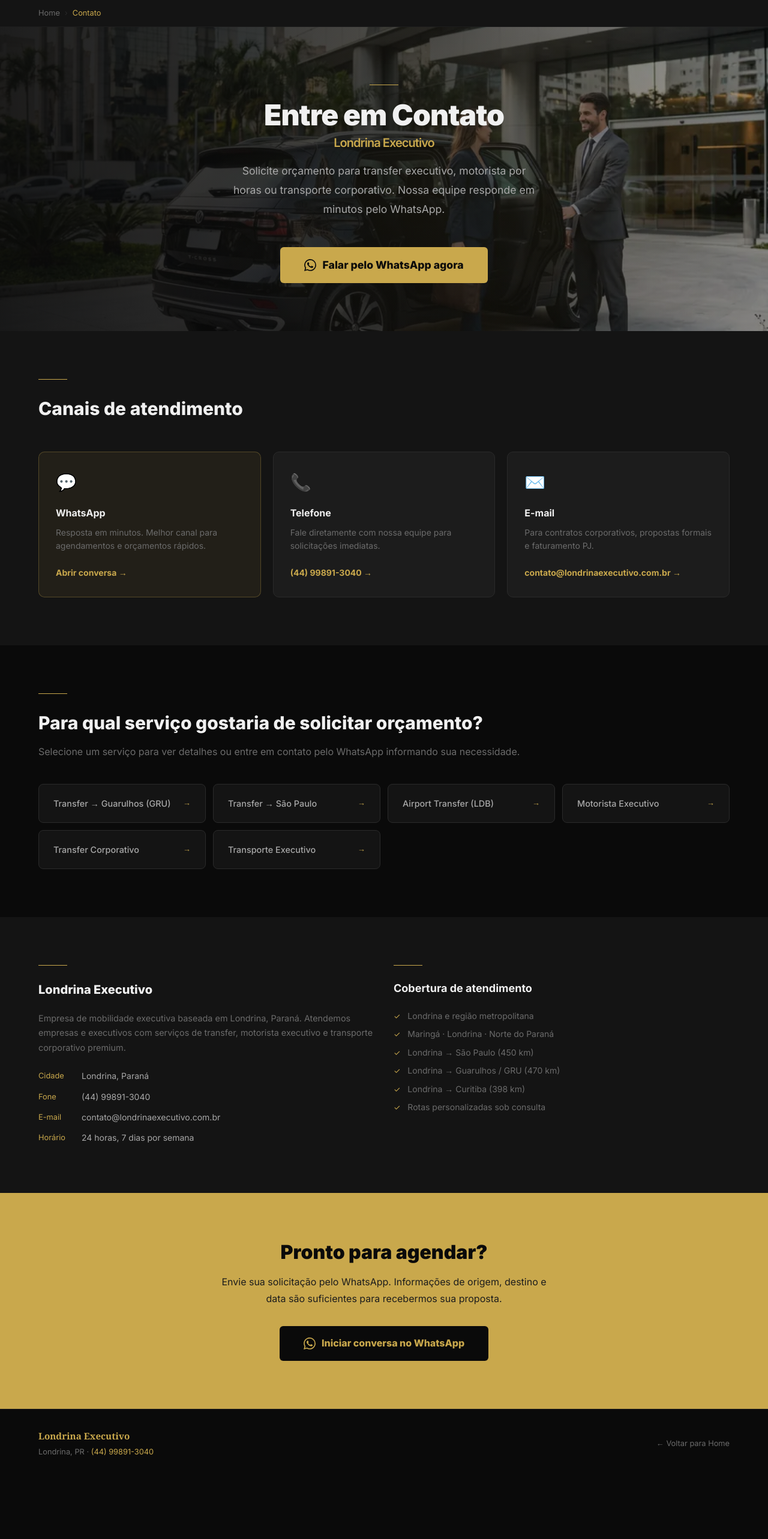
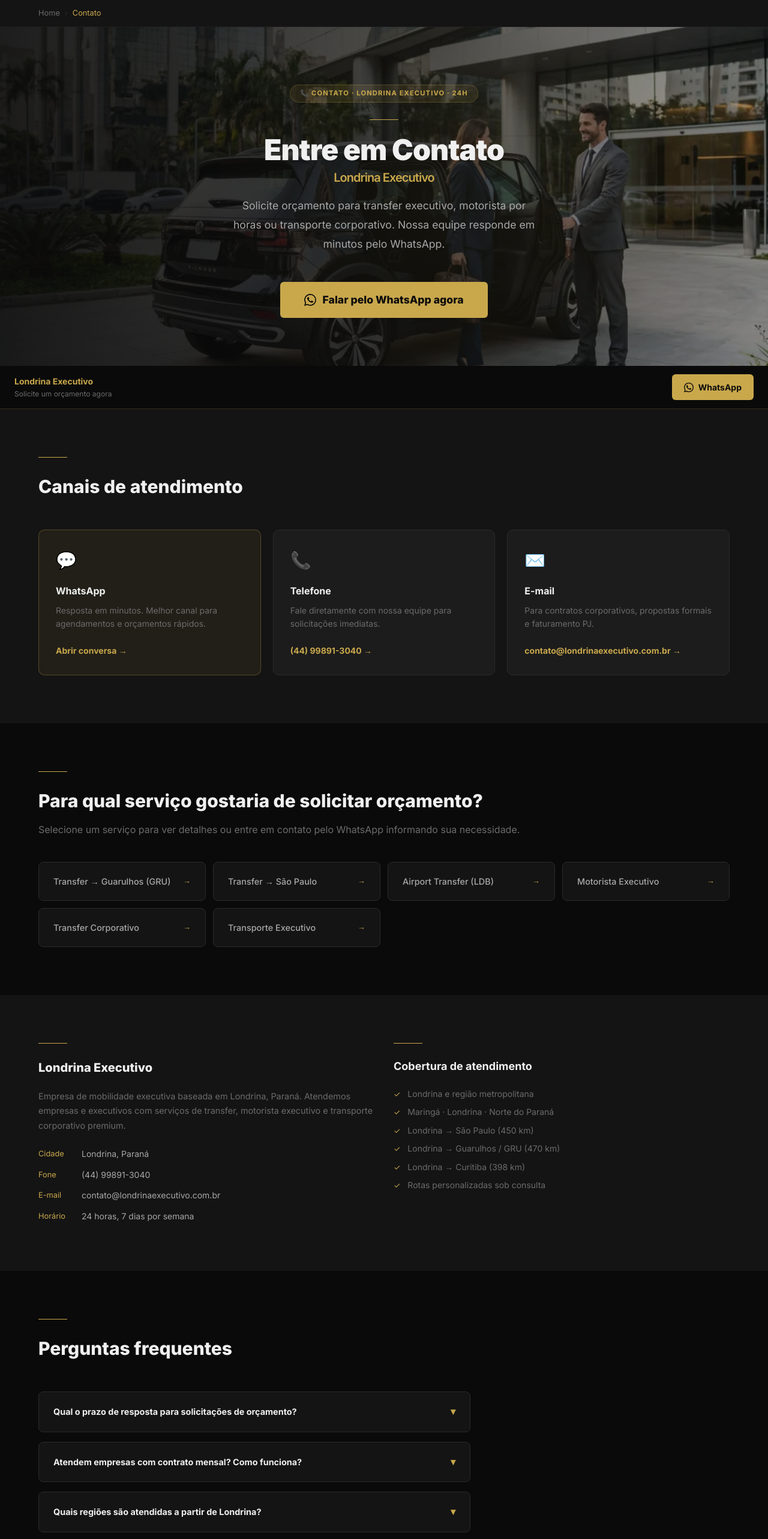
Before and after one commit to williangirotoo-web/londrina-executivo, a Next.js app: page /contato in a window 1280 px wide. Shown: the top 2566 px of the page at 60% size. Before the commit the page ends 2464 px from the top, so only its background shows below. Built offline with nearby package versions, Linux system fonts and the light colour scheme.

Commit message:
feat: lote final conversão — sticky Home, badge+sticky+FAQ+links contato, 6 links HUB

```diff
--- a/app/contato/page.tsx
+++ b/app/contato/page.tsx
@@ -138,6 +138,9 @@ export default function ContatoPage() {
           <div aria-hidden="true" style={{ position: "absolute", inset: 0, zIndex: 1, backgroundImage: "radial-gradient(circle at 70% 50%,rgba(201,168,76,.04) 0%,transparent 60%)" }} />
           <div aria-hidden="true" style={{ position: "absolute", inset: 0, backgroundImage: "radial-gradient(circle at 60% 50%, rgba(201,168,76,0.04) 0%, transparent 60%)" }} />
           <div style={{ maxWidth: "72rem", margin: "0 auto", position: "relative", zIndex: 1, textAlign: "center" }}>
+            <div style={{ display: "inline-flex", alignItems: "center", gap: "8px", background: "rgba(201,168,76,.1)", border: "1px solid rgba(201,168,76,.25)", borderRadius: "999px", padding: "5px 16px", marginBottom: "1.75rem" }}>
+              <span style={{ color: "#C9A84C", fontSize: "0.7rem", fontWeight: 700, letterSpacing: "0.1em", textTransform: "uppercase" }}>📞 Contato · Londrina Executivo · 24h</span>
+            </div>
             <div style={{ width: "48px", height: "1px", background: "#C9A84C", margin: "0 auto 1.5rem" }} />
             <h1 style={{ fontSize: "clamp(2rem, 4.5vw, 3rem)", fontWeight: 900, color: "#F0F0F0", lineHeight: 1.1, letterSpacing: "-0.02em", marginBottom: "1.25rem" }}>
               Entre em Contato
@@ -156,6 +159,19 @@ export default function ContatoPage() {
             </a>
           </div>
         </section>
+
+
+        {/* ════ STICKY BAR ════ */}
+        <div style={{ background: "#0A0A0A", borderBottom: "1px solid rgba(201,168,76,.2)", padding: "0.875rem 1.5rem", display: "flex", flexWrap: "wrap", alignItems: "center", justifyContent: "space-between", gap: "1rem", position: "sticky", top: 0, zIndex: 50 }}>
+          <div>
+            <p style={{ fontWeight: 700, fontSize: "0.875rem", color: "#C9A84C", margin: 0 }}>Londrina Executivo</p>
+            <p style={{ fontSize: "0.75rem", color: "#6B6B6B", margin: 0 }}>Solicite um orçamento agora</p>
+          </div>
+          <a href={waContato} target="_blank" rel="noopener noreferrer"
+            style={{ display: "inline-flex", alignItems: "center", gap: "8px", background: "#C9A84C", color: "#0A0A0A", fontWeight: 700, fontSize: "0.875rem", padding: "0.65rem 1.25rem", borderRadius: "6px", textDecoration: "none", whiteSpace: "nowrap" }}>
+            <WhatsAppIcon color="#0A0A0A" size={16} /> WhatsApp
+          </a>
+        </div>
 
         {/* CANAIS */}
         <section aria-labelledby="canais-heading" style={{ background: "#141414", padding: "5rem 1.5rem" }}>
@@ -254,6 +270,41 @@ export default function ContatoPage() {
           </div>
         </section>
 
+
+        {/* FAQ CONTATO */}
+        <section aria-labelledby="faq-contato-vis-heading" style={{ background: "#0A0A0A", padding: "5rem 1.5rem" }}>
+          <div style={{ maxWidth: "72rem", margin: "0 auto" }}>
+            <div style={{ width: "48px", height: "1px", background: "#C9A84C", marginBottom: "1.5rem" }} />
+            <h2 id="faq-contato-vis-heading" style={{ fontSize: "clamp(1.375rem,2.8vw,1.875rem)", fontWeight: 800, color: "#F0F0F0", marginBottom: "3rem" }}>
+              Perguntas frequentes
+            </h2>
+            <div style={{ maxWidth: "720px", display: "flex", flexDirection: "column", gap: "1rem" }}>
+              {contatoFaqItems.map((f, i) => (
+                <details key={i} style={{ background: "#141414", borderRadius: "8px", border: "1px solid #2A2A2A", overflow: "hidden" }}>
+                  <summary style={{ padding: "1.25rem 1.5rem", fontWeight: 700, fontSize: "0.9rem", color: "#F0F0F0", cursor: "pointer", listStyle: "none", display: "flex", justifyContent: "space-between", alignItems: "center" }}>
+                    {f.question}<span aria-hidden="true" style={{ color: "#C9A84C", fontSize: "1rem", flexShrink: 0, marginLeft: "1rem" }}>▾</span>
+                  </summary>
+                  <div style={{ padding: "0 1.5rem 1.5rem", color: "#A8A8A8", lineHeight: 1.7, fontSize: "0.9rem" }}>{f.answer}</div>
+                </details>
+              ))}
+            </div>
+          </div>
+        </section>
+
+        {/* LINKS INTERNOS */}
+        <section style={{ background: "#141414", padding: "3.5rem 1.5rem", borderTop: "1px solid #1C1C1C" }}>
+          <div style={{ maxWidth: "72rem", margin: "0 auto" }}>
+            <p style={{ color: "#6B6B6B", fontSize: "0.8rem", fontWeight: 600, textTransform: "uppercase", letterSpacing: "0.08em", marginBottom: "1rem" }}>Conheça nossos serviços</p>
+            <div style={{ display: "flex", flexWrap: "wrap", gap: "0.75rem" }}>
+              {servicos.map(l => (
+                <Link key={l.href} href={l.href} style={{ display: "inline-block", background: "#1C1C1C", color: "#A8A8A8", fontSize: "0.8rem", fontWeight: 500, padding: "7px 14px", borderRadius: "6px", border: "1px solid #2A2A2A", textDecoration: "none" }}>
+                  {l.label}
+                </Link>
+              ))}
+            </div>
+          </div>
+        </section>
+
         {/* CTA FINAL */}
         <section style={{ background: "#C9A84C", padding: "5rem 1.5rem", textAlign: "center" }}>
           <div style={{ maxWidth: "560px", margin: "0 auto" }}>
--- a/app/page.tsx
+++ b/app/page.tsx
@@ -283,6 +283,19 @@ export default function HomePage() {
             </div>
           </div>
         </section>
+
+
+        {/* ════ STICKY BAR ════ */}
+        <div style={{ background: "#0A0A0A", borderBottom: "1px solid rgba(201,168,76,.2)", padding: "0.875rem 1.5rem", display: "flex", flexWrap: "wrap", alignItems: "center", justifyContent: "space-between", gap: "1rem", position: "sticky", top: 0, zIndex: 50 }}>
+          <div>
+            <p style={{ fontWeight: 700, fontSize: "0.875rem", color: "#C9A84C", margin: 0 }}>Londrina Executivo</p>
+            <p style={{ fontSize: "0.75rem", color: "#6B6B6B", margin: 0 }}>Transfer · Motorista Executivo · Transporte Corporativo</p>
+          </div>
+          <a href={waHome} target="_blank" rel="noopener noreferrer"
+            style={{ display: "inline-flex", alignItems: "center", gap: "8px", background: "#C9A84C", color: "#0A0A0A", fontWeight: 700, fontSize: "0.875rem", padding: "0.65rem 1.25rem", borderRadius: "6px", textDecoration: "none", whiteSpace: "nowrap" }}>
+            <WaIcon color="#0A0A0A" size={16} /> WhatsApp
+          </a>
+        </div>
 
         {/* ════════ 2. ROTAS ════════ */}
         <section aria-labelledby="rotas-heading" style={{ background: "#0d0d0d", padding: "5rem 1.5rem" }}>
--- a/app/transporte-terrestre-executivo-londrina/page.tsx
+++ b/app/transporte-terrestre-executivo-londrina/page.tsx
@@ -431,6 +431,32 @@ export default function TransporteExecutivoLondrinaPage() {
           </div>
         </section>
 
+
+        {/* ════════ SERVIÇOS RELACIONADOS ════════ */}
+        <section style={{ background: "#141414", padding: "3.5rem 1.5rem", borderTop: "1px solid #1C1C1C" }}>
+          <div style={{ maxWidth: "72rem", margin: "0 auto" }}>
+            <div style={{ width: "48px", height: "1px", background: "#C9A84C", marginBottom: "1.5rem" }} />
+            <h2 style={{ fontSize: "clamp(1.25rem,2.5vw,1.5rem)", fontWeight: 800, color: "#F0F0F0", marginBottom: "1.25rem" }}>
+              Serviços relacionados
+            </h2>
+            <div style={{ display: "flex", flexWrap: "wrap", gap: "0.875rem" }}>
+              {[
+                { href: "/frota-executiva-londrina",           label: "🚗 Frota Executiva Londrina" },
+                { href: "/transfer-corporativo-londrina",     label: "🤝 Transfer Corporativo" },
+                { href: "/motorista-executivo-londrina",      label: "💼 Motorista Executivo" },
+                { href: "/airport-transfer-londrina",         label: "✈️ Airport Transfer LDB" },
+                { href: "/londrina-guarulhos",                label: "🛬 Transfer Londrina → Guarulhos" },
+                { href: "/londrina-sao-paulo",                label: "🏙️ Transfer Londrina → São Paulo" },
+              ].map(l => (
+                <Link key={l.href} href={l.href}
+                  style={{ display: "inline-block", background: "#1C1C1C", color: "#A8A8A8", fontSize: "0.875rem", fontWeight: 500, padding: "0.625rem 1rem", borderRadius: "6px", border: "1px solid #2A2A2A", textDecoration: "none" }}>
+                  {l.label}
+                </Link>
+              ))}
+            </div>
+          </div>
+        </section>
+
         <footer style={{ background: "#0A0A0A", borderTop: "1px solid #1C1C1C", padding: "2rem 1.5rem" }}>
           <div style={{ maxWidth: "72rem", margin: "0 auto", display: "flex", flexWrap: "wrap", justifyContent: "space-between", alignItems: "center", gap: "1rem" }}>
             <div>
```
